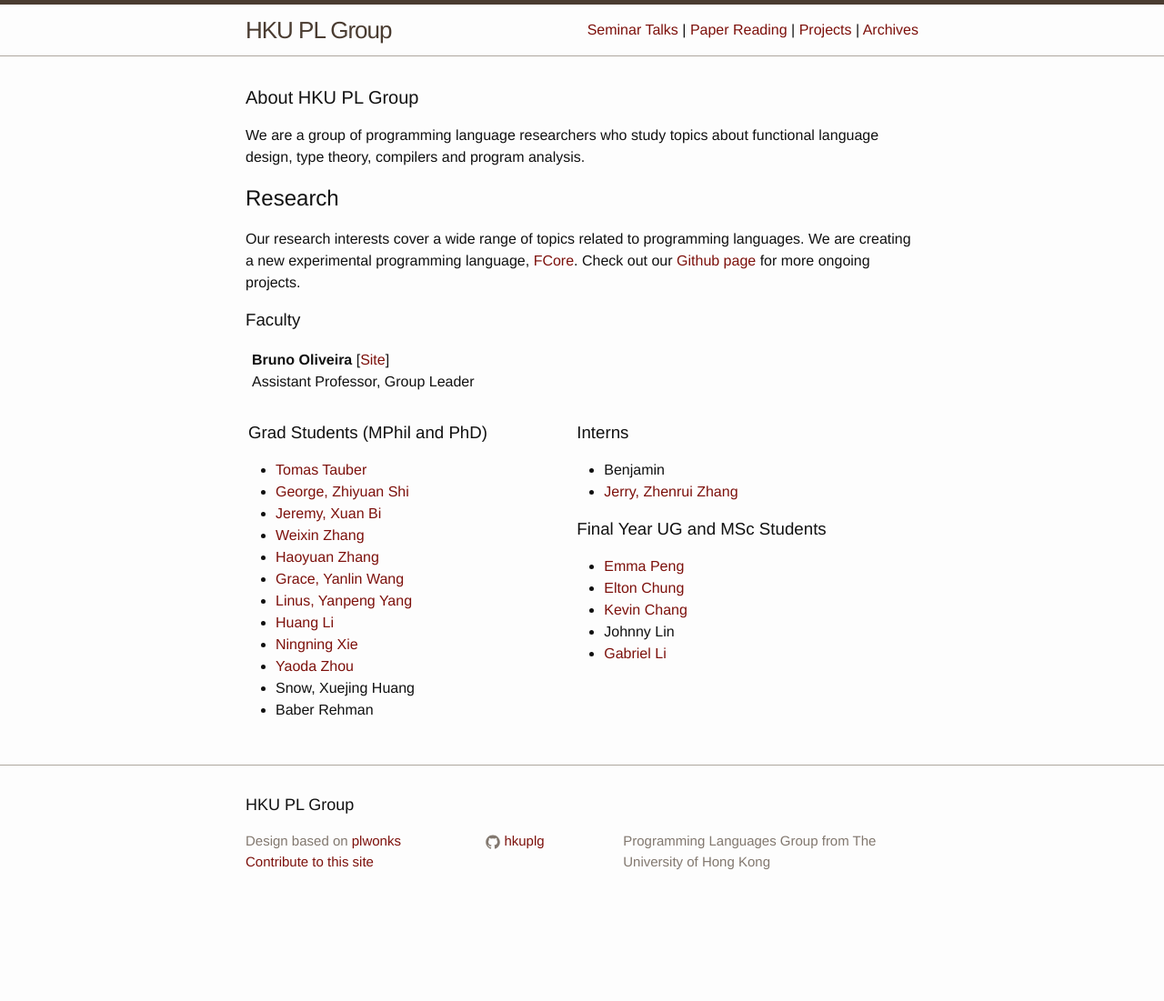
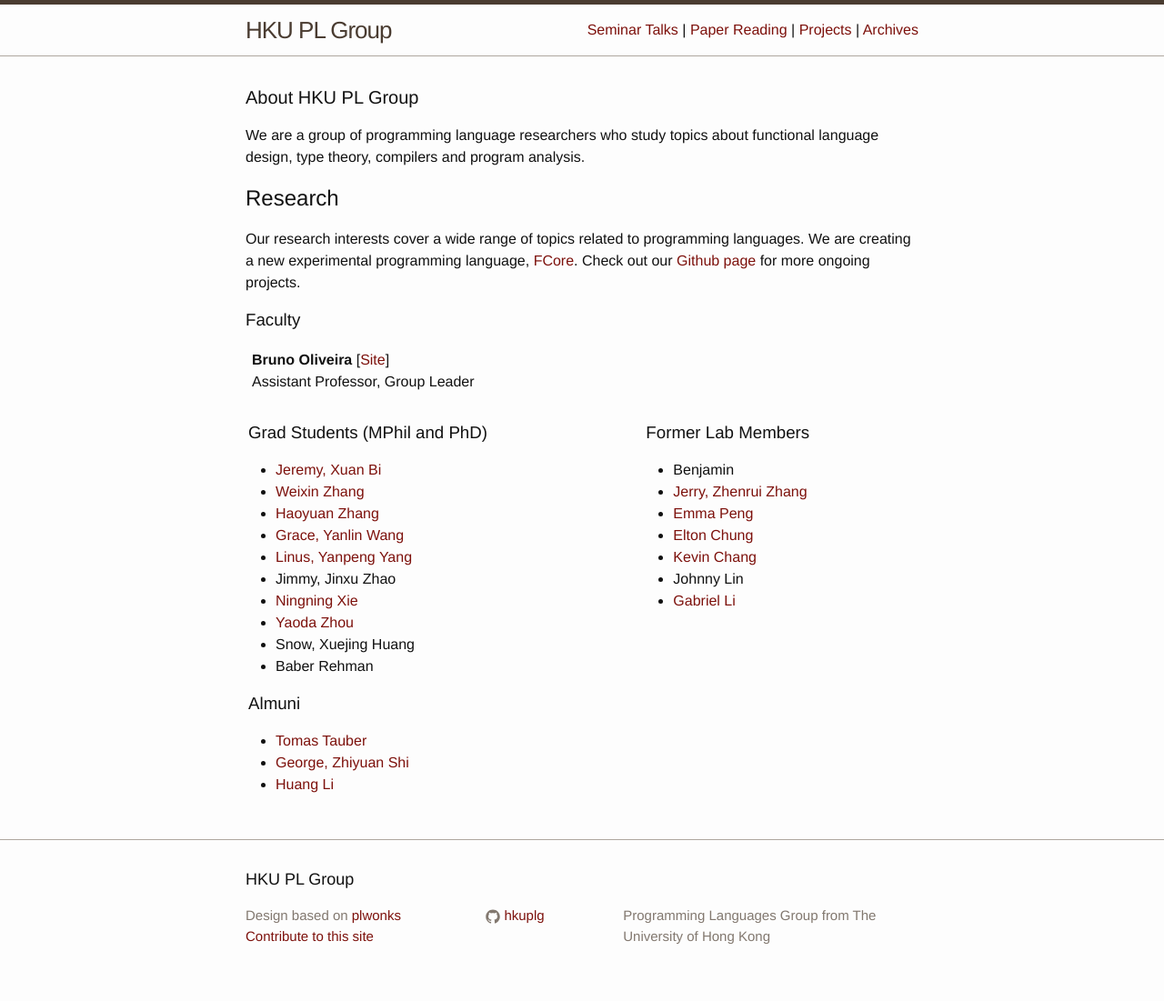
Before and after one commit to hkuplg/hkuplg.github.io, a Jekyll site: the page built from index.html, in a window 1280 px wide. Shown: the whole page at 91% size. Built offline with Jekyll 4.4.1, drawn with Linux system fonts in a browser that asks for light colours; before the commit the page ends 1019 px from its top, so only the background shows below that.

Commit message:
Update index.html

```diff
--- a/index.html
+++ b/index.html
@@ -29,30 +29,32 @@ layout: default
   <td valign="top">
   <h3>Grad Students (MPhil and PhD)</h3>
   <ul>
-    <li><a href="https://github.com/tomtau">Tomas Tauber</a></li>
-    <li><a href="https://github.com/zhiyuanshi">George, Zhiyuan Shi</a></li>
+
     <li><a href="https://bixuanzju.github.io">Jeremy, Xuan Bi</a></li>
     <li><a href="https://github.com/wxzh">Weixin Zhang</a></li>
     <li><a href="https://github.com/hy-zhang">Haoyuan Zhang</a></li>
     <li><a href="https://github.com/YanlinWang">Grace, Yanlin Wang</a></li>
     <li><a href="https://linusyang.com">Linus, Yanpeng Yang</a></li>
-    <li><a href="https://github.com/lihuanglx">Huang Li</a></li>
+    <li>Jimmy, Jinxu Zhao</li>
     <li><a href="https://xnning.github.io">Ningning Xie</a></li>
     <li><a href="https://juda.github.io">Yaoda Zhou</a></li>
     <li>Snow, Xuejing Huang</li>
     <li>Baber Rehman</li>
   </ul>
+
+  <h3>Almuni</h3>
+  <ul>
+    <li><a href="https://github.com/tomtau">Tomas Tauber</a></li>
+    <li><a href="https://github.com/zhiyuanshi">George, Zhiyuan Shi</a></li>
+    <li><a href="https://github.com/lihuanglx">Huang Li</a></li>
+  </ul>
   </td>
 
   <td valign="top">
-  <h3>Interns</h3>
+  <h3>Former Lab Members</h3>
   <ul>
     <li>Benjamin</li>
     <li><a href="https://github.com/Jerry168">Jerry, Zhenrui Zhang</a></li>
-  </ul>
-
-  <h3>Final Year UG and MSc Students</h3>
-  <ul>
     <li><a href="https://github.com/EmmaBYPeng">Emma Peng</a></li>
     <li><a href="https://github.com/zonyitoo">Elton Chung</a></li>
     <li><a href="https://github.com/changrh">Kevin Chang</a></li>
```
